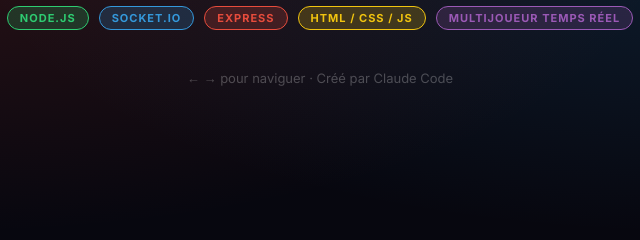
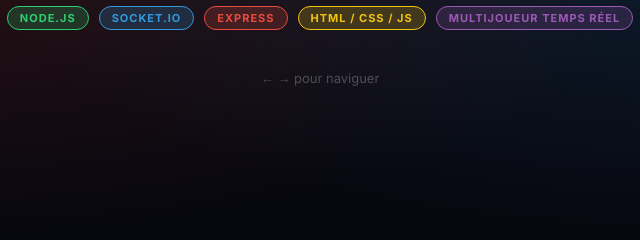
Before and after one commit to Angelo-Njarasoa/KARD-GAME, a website: page diapo.html in a window 1280 px wide. Shown: the part 449-689 px from the top of the page, 320-960 px from the left. Drawn offline with Linux system fonts and the light colour scheme.

Commit message:
retrait mention diapo

```diff
--- a/diapo.html
+++ b/diapo.html
@@ -297,7 +297,7 @@
       <span class="badge badge-yellow">HTML / CSS / JS</span>
       <span class="badge badge-purple">Multijoueur temps réel</span>
     </div>
-    <p style="margin-top:40px; font-size:13px; color:rgba(255,255,255,0.25)">← → pour naviguer · Créé par Claude Code</p>
+    <p style="margin-top:40px; font-size:13px; color:rgba(255,255,255,0.25)">← → pour naviguer</p>
   </div>
 
   <!-- ── Slide 2 : Stack ── -->
```
